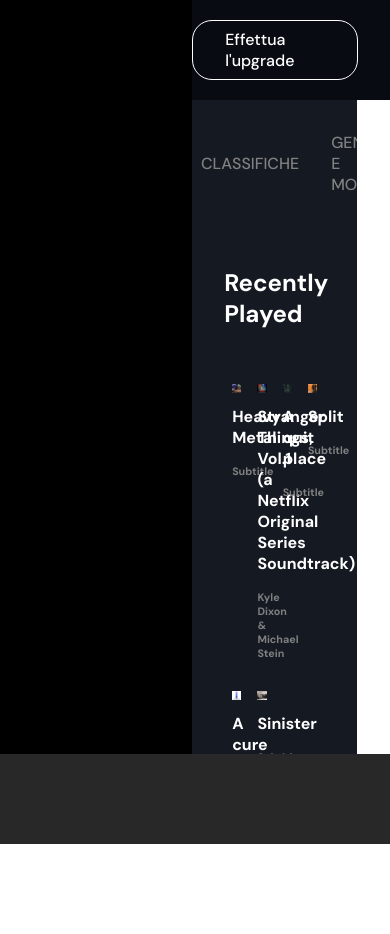
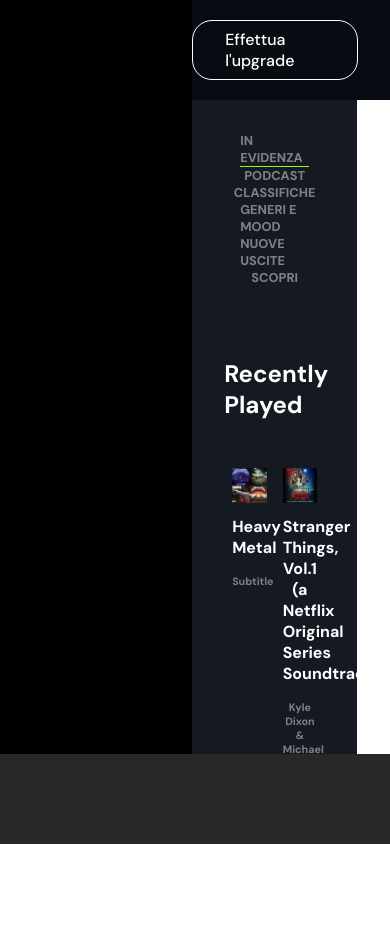
Before and after one commit to PietroCipolla95/html-css-spotifyweb, a plain HTML site: page index.html in a window 390 px wide. Drawn offline with Linux system fonts and the light colour scheme.

Commit message:
add main right 639

```diff
--- a/assets/css/style.css
+++ b/assets/css/style.css
@@ -136,18 +136,9 @@ body {
     flex-direction: column;
 }
 
-
-
-
-
-
-
-
-
-
-
-
-
+.wrap {
+    flex-wrap: wrap;
+}
 
 /* #endregion utility */
 
@@ -158,29 +149,6 @@ body {
     width: 225px;
     background-color: var(--spt-sidebar);
 }
-
-
-
-
-
-
-
-
-
-
-
-
-
-
-
-
-
-
-
-
-
-
-
 
 /* #endregion left/sidebar */
 
@@ -214,6 +182,10 @@ body {
     color: white;
 }
 
+/* #endregion main header */
+
+/* #region main nav */
+
 .main-nav {
     justify-content: center;
     align-items: center;
@@ -224,13 +196,15 @@ body {
     text-decoration: none;
     color: gray;
     margin: 0 1rem;
+    font-size: 0.8rem;
+    font-weight: 800;
 }
 
 #spotlight {
     border-bottom: 1px solid #A3F02E;
 }
 
-/* #endregion main header */
+/* #region main nav */
 
 /* #region main rows */
 
@@ -272,30 +246,7 @@ body {
     border-radius: 50%;
 }
 
-
-
-
-
-
-
-
-
-
-
-
-
-
-
-
-
-
-
-
-
-
-
 /* #endregion main rows */
-
 
 /* #endregion right */
 
@@ -309,18 +260,6 @@ footer {
     left: 0;
 }
 
-
-
-
-
-
-
-
-
-
-
-
-
 /* #region footer */
 
 /* #region Media query */
@@ -331,14 +270,28 @@ footer {
 
     /* Main right */
 
-    .row {
-        display: flex;
-        flex-wrap: wrap;
-    }
-
     .col-3-md {
         width: calc(100% / 12 * 3);
     }
+}
+
+/* #endregion 878 */
+
+/* #region 639 */
+
+@media  screen and (max-width: 639px) {
+
+    /* Main right */
+
+    .col-6-s {
+        width: calc(50%);
+    }
+
+
+
+
+
+
 }
 
 
@@ -347,8 +300,7 @@ footer {
 
 
 
-
-
+/* #endregion 639 */
 
 
 
--- a/index.html
+++ b/index.html
@@ -21,7 +21,7 @@
                 </a>
             </div>
             <div class="main-body">
-                <div class="main-nav d-flex"> <!-- main nav -->
+                <div class="main-nav d-flex wrap"> <!-- main nav -->
                     <a href="#" id="spotlight">
                         IN EVIDENZA
                     </a>
@@ -45,8 +45,8 @@
                     <h2>
                         Recently Played
                     </h2>
-                    <div class="row d-flex">  <!-- Recently Played -->
-                        <div class="col-2 col-3-md">
+                    <div class="row d-flex wrap">  <!-- Recently Played -->
+                        <div class="col-2 col-3-md col-6-s">
                             <div class="card"> <!-- First card -->
                                 <div class="image">
                                     <img src="./assets/img/metal_lifting.jpg" alt="">
@@ -59,7 +59,7 @@
                                 </h6>
                             </div>
                         </div>
-                        <div class="col-2 col-3-md">
+                        <div class="col-2 col-3-md col-6-s">
                             <div class="card"> <!-- second card -->
                                 <div class="image">
                                     <img src="./assets/img/stranger.jpeg" alt="">
@@ -72,7 +72,7 @@
                                 </h6>
                             </div>
                         </div>
-                        <div class="col-2 col-3-md">
+                        <div class="col-2 col-3-md col-6-s">
                             <div class="card"> <!-- third card -->
                                 <div class="image">
                                     <img src="./assets/img/aquietplace.jpeg" alt="">
@@ -85,7 +85,7 @@
                                 </h6>
                             </div>
                         </div>
-                        <div class="col-2 col-3-md">
+                        <div class="col-2 col-3-md col-6-s">
                             <div class="card"> <!-- fourth card -->
                                 <div class="image">
                                     <img src="./assets/img/split.jpeg" alt="">
@@ -98,7 +98,7 @@
                                 </h6>
                             </div>
                         </div>
-                        <div class="col-2 col-3-md">
+                        <div class="col-2 col-3-md col-6-s">
                             <div class="card"> <!-- fifth card -->
                                 <div class="image">
                                     <img src="./assets/img/cure.jpeg" alt="">
@@ -111,7 +111,7 @@
                                 </h6>
                             </div>
                         </div>
-                        <div class="col-2 col-3-md">
+                        <div class="col-2 col-3-md col-6-s">
                             <div class="card"> <!-- sixth card -->
                                 <div class="image">
                                     <img src="./assets/img/sinister.jpeg" alt="">
@@ -131,8 +131,8 @@
                     <h6>
                         Più ascolti, più accurati saranno i suggerimenti.
                     </h6>
-                    <div class="row d-flex">
-                        <div class="col-2 col-3-md">
+                    <div class="row d-flex wrap">
+                        <div class="col-2 col-3-md col-6-s">
                             <div class="card"> <!-- first card -->
                                 <div class="image">
                                     <img src="./assets/img/radar.jpeg" alt="">
@@ -142,7 +142,7 @@
                                 </h4>
                             </div>
                         </div>
-                        <div class="col-2 col-3-md">
+                        <div class="col-2 col-3-md col-6-s">
                             <div class="card"> <!-- second card -->
                                 <div class="image">
                                     <img src="./assets/img/mixdaily.jpeg" alt="">
@@ -159,8 +159,8 @@
                     <h6>
                         Più ascolti, più accurati saranno i suggerimenti.
                     </h6>
-                    <div class="row d-flex popular-artists"> <!-- popular artist -->
-                        <div class="col-2 col-3-md">
+                    <div class="row d-flex wrap popular-artists"> <!-- popular artist -->
+                        <div class="col-2 col-3-md col-6-s">
                             <div class="card">   <!-- First card -->
                                 <div class="image">
                                     <img src="./assets/img/youg.jpeg" alt="">
@@ -170,7 +170,7 @@
                                 </h4>
                             </div>
                         </div>
-                        <div class="col-2 col-3-md">
+                        <div class="col-2 col-3-md col-6-s">
                             <div class="card">  <!-- second card -->
                                 <div class="image">
                                     <img src="./assets/img/einaudi.jpeg" alt="">
```
